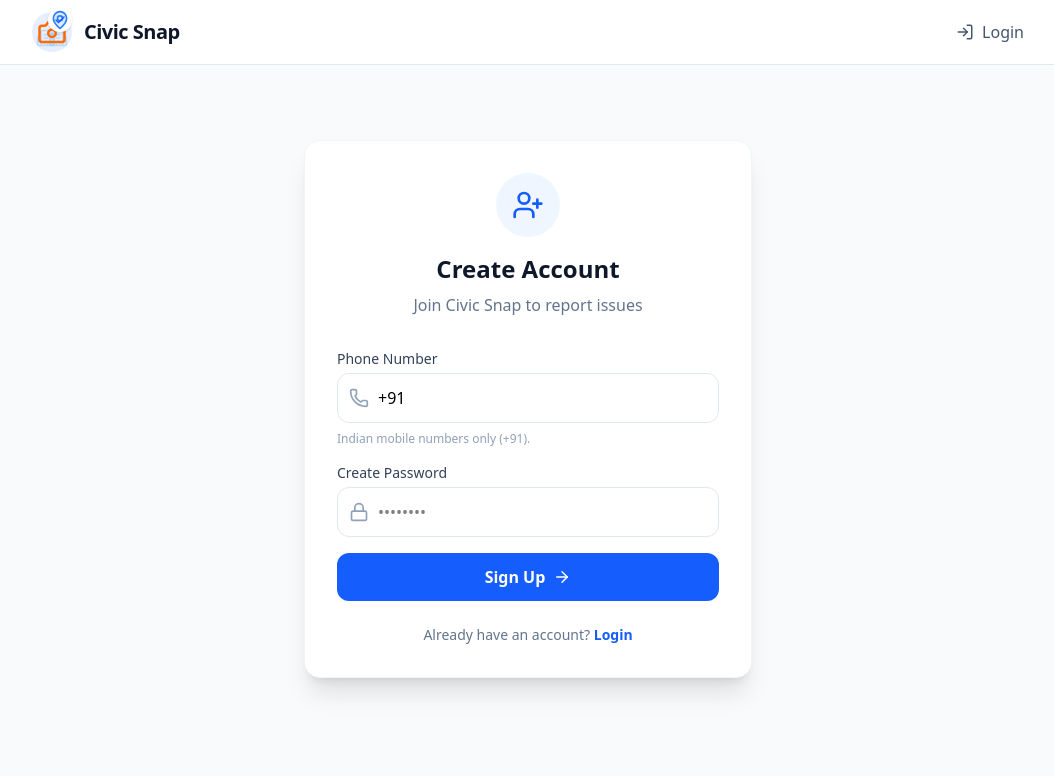
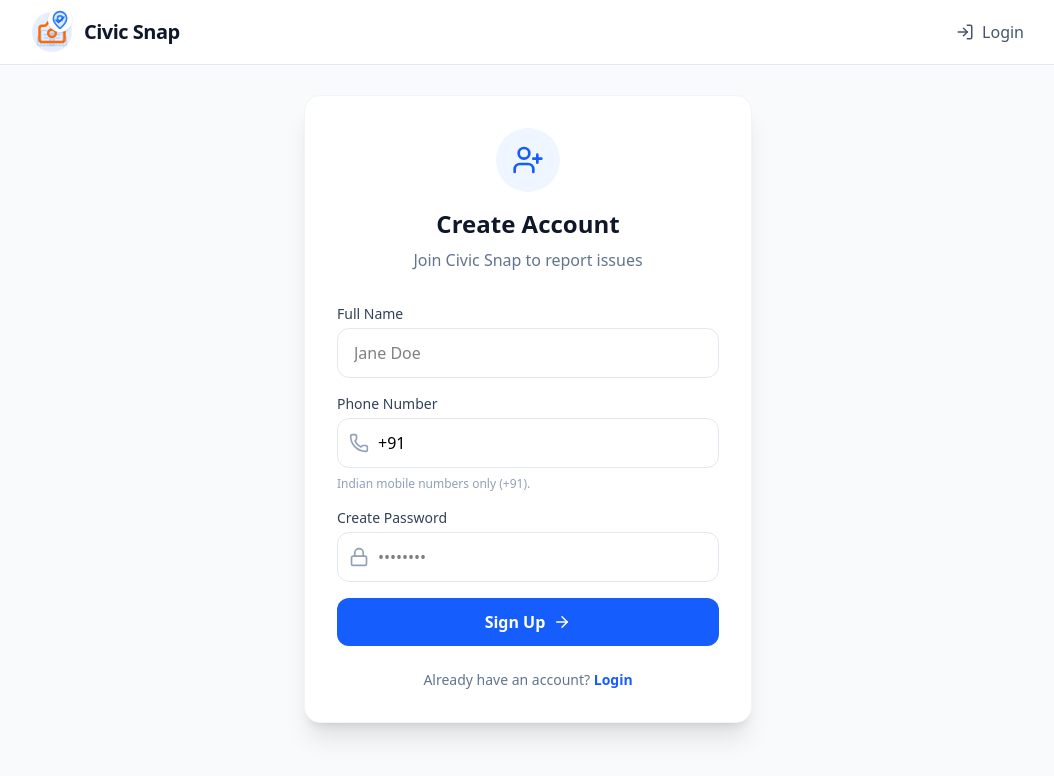
Before and after one commit to aswin7512/CivicSnap, a React (Vite) app: page /signup in a window 1280 px wide. Shown: the top 776 px of the page, without its empty margins (112-1166 px from the left). Built offline with nearby package versions, Linux system fonts and the light colour scheme; no server answers.

Commit message:
Added user tracking and minor modification in signup

```diff
--- a/src/pages/Report.tsx
+++ b/src/pages/Report.tsx
@@ -48,11 +48,10 @@ export default function ReportPage() {
     formData.append('image', file);
     formData.append('category', category);
     formData.append('description', description);
-    // Send phone number as user ID if available, otherwise fallback to auth ID
-    formData.append('user', user?.phone || user?.id || 'anonymous');
+    formData.append('phone', user?.phone || 'anonymous');
 
     try {
-      const apiUrl = import.meta.env.VITE_API_URL || 'https://24ee-103-170-55-105.ngrok-free.app/api/v1';
+      const apiUrl = import.meta.env.VITE_API_URL;
       await axios.post(`${apiUrl}`, formData, {
         headers: {
           'Content-Type': 'multipart/form-data',
@@ -63,7 +62,7 @@ export default function ReportPage() {
       setTimeout(() => navigate('/dashboard'), 2000);
     } catch (err: any) {
       console.error(err);
-      const apiUrl = import.meta.env.VITE_API_URL || 'https://24ee-103-170-55-105.ngrok-free.app/api/v1';
+      const apiUrl = import.meta.env.VITE_API_URL;
 
       let errorMessage = "Failed to submit report.";
 
--- a/src/pages/Signup.tsx
+++ b/src/pages/Signup.tsx
@@ -4,6 +4,7 @@ import { supabase } from '../lib/supabase';
 import { Phone, Lock, Loader2, UserPlus, ArrowRight, ShieldCheck } from 'lucide-react';
 
 export default function SignupPage() {
+  const [name, setName] = useState('');
   const [phone, setPhone] = useState('+91');
   const [password, setPassword] = useState('');
   const [otp, setOtp] = useState('');
@@ -35,6 +36,11 @@ export default function SignupPage() {
       const { error } = await supabase.auth.signUp({
         phone: phone,
         password: password,
+        options: {
+          data: {
+            display_name: name,
+          },
+        },
       });
 
       if (error) throw error;
@@ -63,6 +69,8 @@ export default function SignupPage() {
       });
 
       if (error) throw error;
+      // ensure display name stored (signup already attempted to set it, but update just in case)
+      await supabase.auth.updateUser({ data: { display_name: name } });
       navigate('/dashboard');
     } catch (err: any) {
       setError(err.message || 'Invalid OTP. Please try again.');
@@ -100,6 +108,21 @@ export default function SignupPage() {
 
         {step === 'credentials' ? (
           <form onSubmit={handleSignup} className="space-y-4">
+            <div>
+              <label htmlFor="name" className="block text-sm font-medium text-slate-700 mb-1">
+                Full Name
+              </label>
+              <input
+                id="name"
+                type="text"
+                placeholder="Jane Doe"
+                value={name}
+                onChange={(e) => setName(e.target.value)}
+                className="w-full px-4 py-3 border border-slate-200 rounded-xl focus:ring-2 focus:ring-blue-500 focus:border-transparent outline-none transition-all"
+                required
+              />
+            </div>
+
             <div>
               <label htmlFor="phone" className="block text-sm font-medium text-slate-700 mb-1">
                 Phone Number
```
